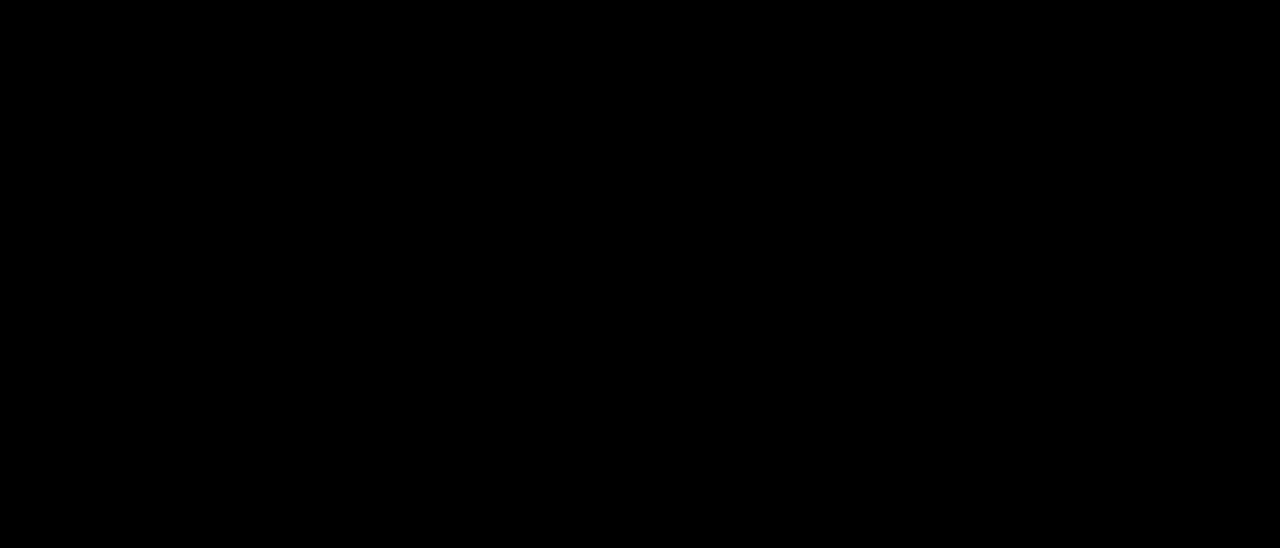
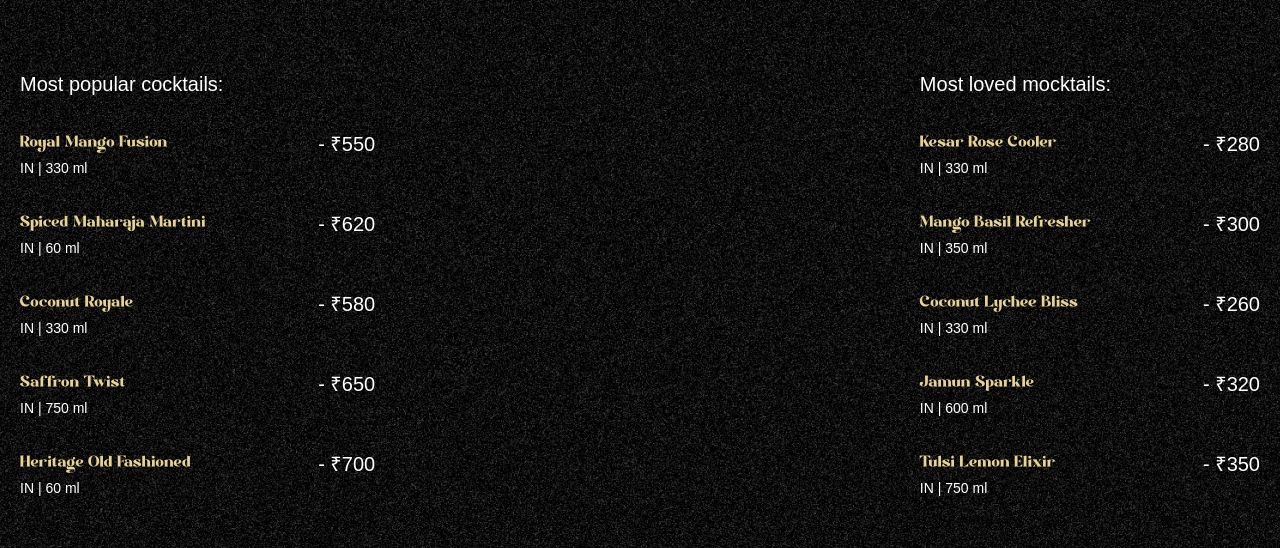
Before and after one commit to hrushi-harde/swad-ras, a React (Vite) app: page / in a window 1280 px wide. Shown: the part 890-1438 px from the top of the page. Before the commit the page ends 800 px from the top, so only its background shows below. Built offline with nearby package versions, Linux system fonts and the light colour scheme; a web font is replaced by a local one.

Commit message:
hero section updated

```diff
--- a/src/App.jsx
+++ b/src/App.jsx
@@ -2,6 +2,7 @@
 import { gsap } from "gsap";
 import Navbar from "./components/Navbar";
 import Hero from "./components/Hero"
+import Cocktails from "./components/Cocktails";
 
 gsap.registerPlugin(ScrollTrigger, SplitText);
 
@@ -10,6 +11,7 @@
     <main>
       <Navbar/>
       <Hero/>
+      <Cocktails/>
     </main>
   )
 }
--- /dev/null
+++ b/src/components/Cocktails.jsx
@@ -0,0 +1,67 @@
+import { useGSAP } from '@gsap/react'
+import gsap from 'gsap';
+import { cocktailLists, mockTailLists } from './../constants/index'
+
+const Cocktails = () => {
+ useGSAP(() => {
+	const parallaxTimeline = gsap.timeline({
+	 scrollTrigger: {
+		trigger: '#cocktails',
+		start: 'top 30%',
+		end: 'bottom 80%',
+		scrub: true,
+	 }
+	})
+
+	parallaxTimeline
+	 .from('#c-left-leaf', {
+		x: -100, y: 100
+	})
+	 .from('#c-right-leaf', {
+		x: 100, y: 100
+	})
+ })
+
+ return (
+	<section id="cocktails" className="noisy">
+	 <img src="/images/cocktail-left-leaf.png" alt="l-leaf" id="c-left-leaf" />
+	 <img src="/images/cocktail-right-leaf.png" alt="r-leaf" id="c-right-leaf" />
+
+	 <div className="list">
+		<div className="popular">
+		 <h2>Most popular cocktails:</h2>
+
+		 <ul>
+			{cocktailLists.map(({ name, country, detail, price }) => (
+			 <li key={name}>
+				<div className="md:me-28">
+				 <h3>{name}</h3>
+				 <p>{country} | {detail}</p>
+				</div>
+				<span>- {price}</span>
+			 </li>
+			))}
+		 </ul>
+		</div>
+
+		<div className="loved">
+		 <h2>Most loved mocktails:</h2>
+
+		 <ul>
+			{mockTailLists.map(({ name, country, detail, price }) => (
+			 <li key={name}>
+				<div className="me-28">
+				 <h3>{name}</h3>
+				 <p>{country} | {detail}</p>
+				</div>
+				<span>- {price}</span>
+			 </li>
+			))}
+		 </ul>
+		</div>
+	 </div>
+	</section>
+ )
+}
+
+export default Cocktails
--- a/src/constants/index.js
+++ b/src/constants/index.js
@@ -19,57 +19,70 @@
 
 const cocktailLists = [
   {
-	name: "Chapel Hill Shiraz",
-	country: "AU",
-	detail: "Battle",
-	price: "$10",
+    name: "Royal Mango Fusion",
+    country: "IN",
+    detail: "330 ml",
+    price: "₹550",
   },
   {
-	name: "Caten Malbee",
-	country: "AU",
-	detail: "Battle",
-	price: "$49",
+    name: "Spiced Maharaja Martini",
+    country: "IN",
+    detail: "60 ml",
+    price: "₹620",
   },
   {
-	name: "Rhino Pale Ale",
-	country: "CA",
-	detail: "750 ml",
-	price: "$20",
+    name: "Coconut Royale",
+    country: "IN",
+    detail: "330 ml",
+    price: "₹580",
   },
   {
-	name: "Irish Guinness",
-	country: "IE",
-	detail: "600 ml",
-	price: "$29",
+    name: "Saffron Twist",
+    country: "IN",
+    detail: "750 ml",
+    price: "₹650",
+  },
+  {
+    name: "Heritage Old Fashioned",
+    country: "IN",
+    detail: "60 ml",
+    price: "₹700",
   },
 ];
 
 const mockTailLists = [
   {
-	name: "Tropical Bloom",
-	country: "US",
-	detail: "Battle",
-	price: "$10",
+    name: "Kesar Rose Cooler",
+    country: "IN",
+    detail: "330 ml",
+    price: "₹280",
   },
   {
-	name: "Passionfruit Mint",
-	country: "US",
-	detail: "Battle",
-	price: "$49",
+    name: "Mango Basil Refresher",
+    country: "IN",
+    detail: "350 ml",
+    price: "₹300",
   },
   {
-	name: "Citrus Glow",
-	country: "CA",
-	detail: "750 ml",
-	price: "$20",
+    name: "Coconut Lychee Bliss",
+    country: "IN",
+    detail: "330 ml",
+    price: "₹260",
   },
   {
-	name: "Lavender Fizz",
-	country: "IE",
+    name: "Jamun Sparkle",
+    country: "IN",
     detail: "600 ml",
-	price: "$29",
+    price: "₹320",
+  },
+  {
+    name: "Tulsi Lemon Elixir",
+    country: "IN",
+    detail: "750 ml",
+    price: "₹350",
   },
 ];
+
 
 const profileLists = [
  {
```
Lines whose indentation alone changed are shown as unchanged.
